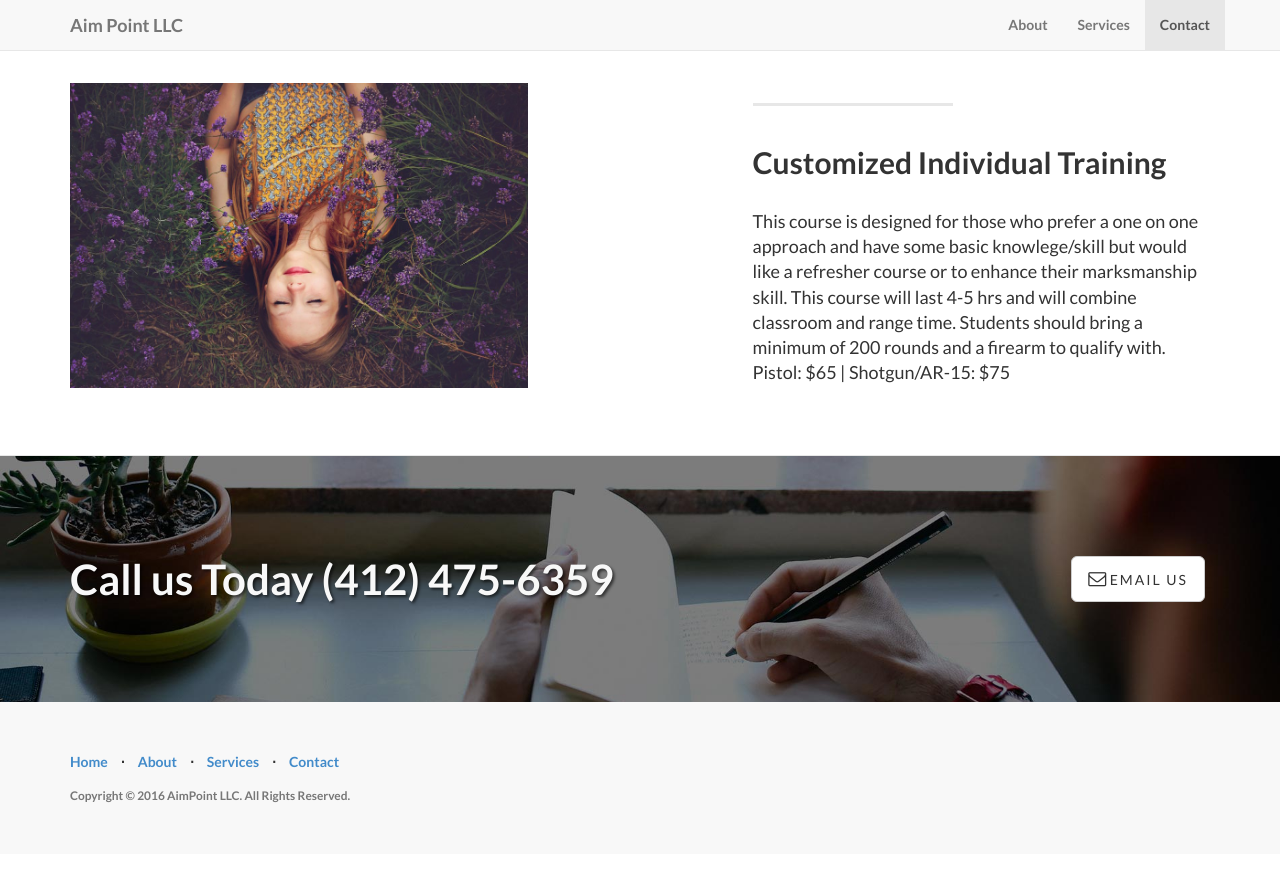
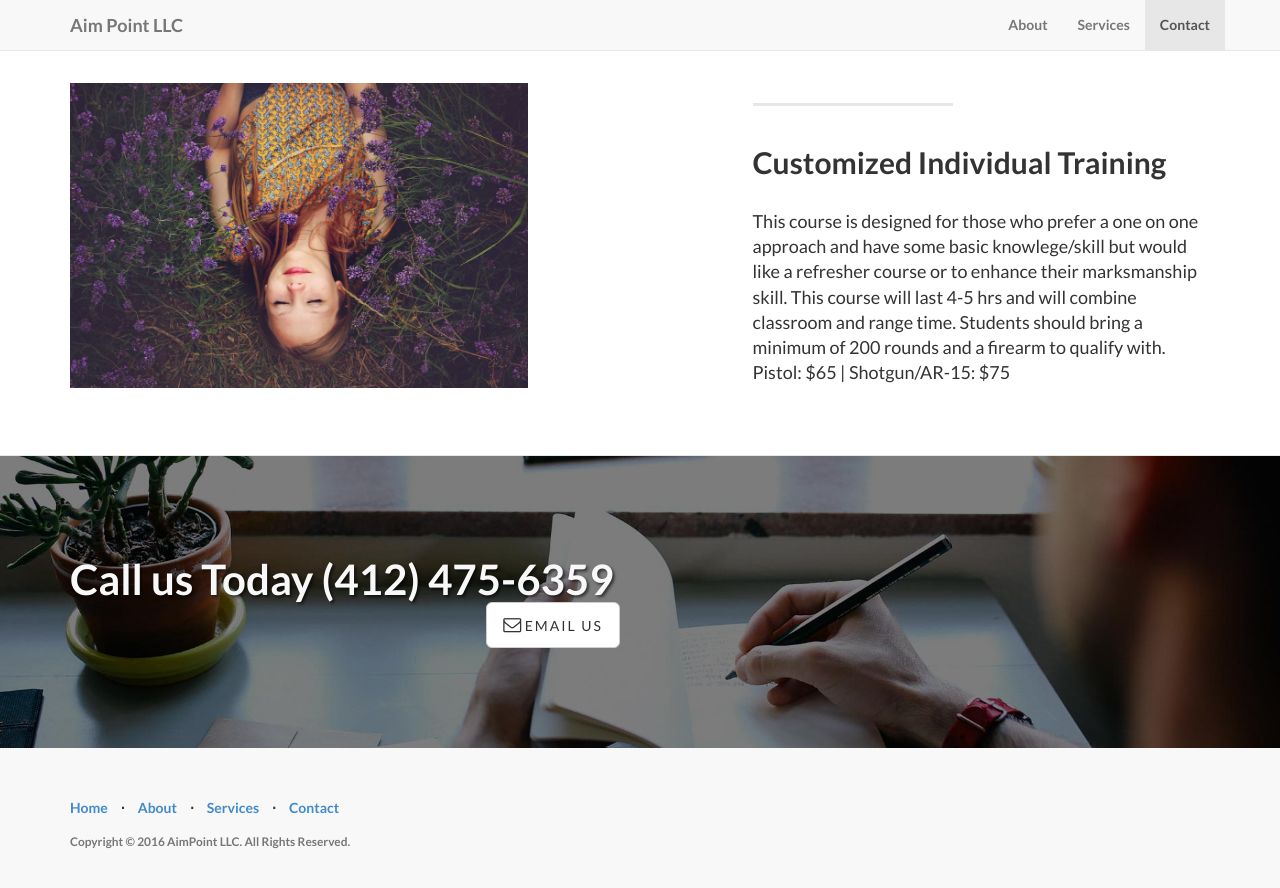
Before and after one commit to aimpoint/aimpoint.github.io, a Jekyll site: the page built from index.html, in a window 1280 px wide and 900 px high, scrolled down 3815 px. Shown: the top 888 px of the window. Built offline with Jekyll 4.4.1, drawn with Linux system fonts in a browser that asks for light colours; before the commit the page ends 4669 px from its top, so only the background shows below that.

Commit message:
added banner

```diff
--- a/_includes/contact.html
+++ b/_includes/contact.html
@@ -3,7 +3,7 @@
 		<div class="container">
 
 			<div class="row">
-				<div class="col-lg-6">
+				<div class="col-lg-8">
 					<h2>Call us Today (412) 475-6359</h2>
 				</div>
 				<div class="col-lg-6">
```
Also changed, not shown: 1 other file.
